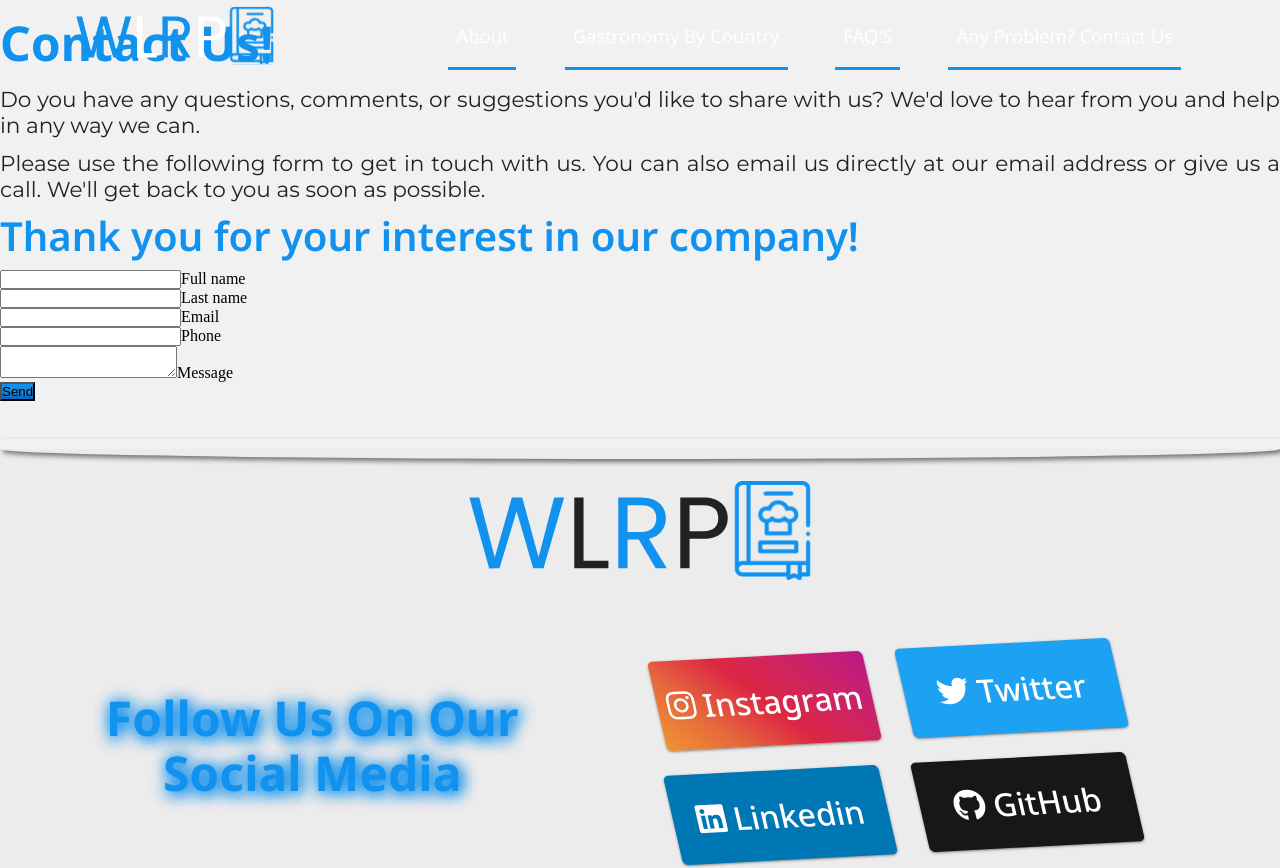
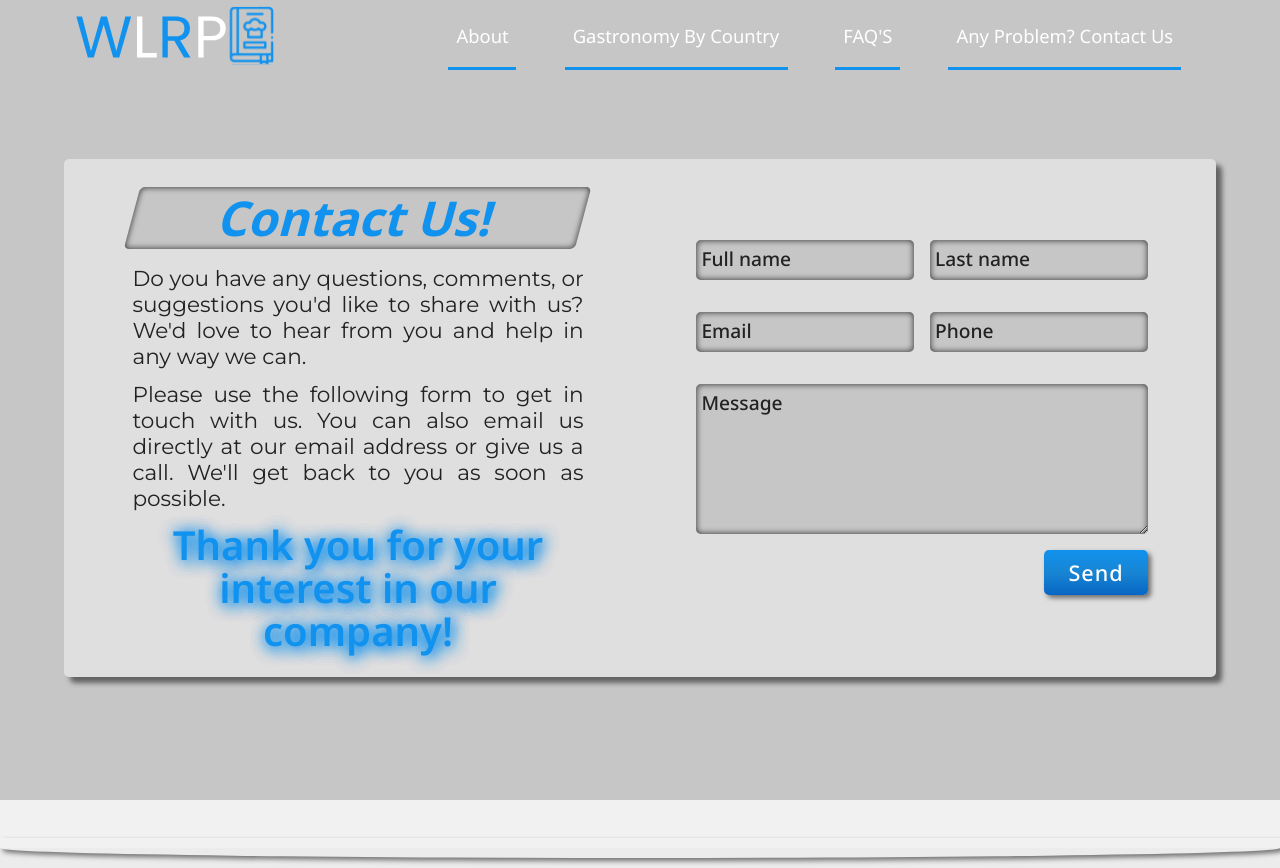
Before and after one commit to JuanWebDeveloper/WLRP, a Next.js app: page /contact in a window 1280 px wide. Shown: the top 868 px of the page. Built offline with nearby package versions, Linux system fonts and the light colour scheme.

Commit message:
[STYLES] The styles for the contact page have been added to enhance its appearance and readability

```diff
--- /dev/null
+++ b/views/scss/pages/contact/_contact.scss
@@ -0,0 +1,169 @@
+.contact-us {
+  background-color: darken($tertiary, 15);
+  display: grid;
+  min-height: 100vh;
+  position: relative;
+  place-items: center;
+  padding-top: 2.2rem;
+  width: 100vw;
+
+  .content {
+    align-items: center;
+    background-color: darken($tertiary, 5);
+    border-radius: 5px;
+    box-shadow: $shadow-secondary;
+    display: flex;
+    flex-wrap: wrap;
+    justify-content: space-around;
+    position: relative;
+    padding: $pad-half;
+    width: 90%;
+
+    .contact-text {
+      position: relative;
+      width: 40%;
+
+      h2,
+      h3 {
+        text-align: center;
+      }
+
+      h2 {
+        span {
+          display: block;
+          background-color: darken($tertiary, 15);
+
+          box-shadow: inset -2px -2px 5px rgba($black, 0.5), inset 2px 2px 5px rgba($black, 0.5);
+          border-radius: 5px;
+          position: relative;
+          padding: 0.25rem;
+          transform: skew(-15deg);
+          transition: $transition-bezier;
+
+          &:hover {
+            transform: skew(5deg);
+          }
+        }
+      }
+
+      h3 {
+        text-shadow: $shadow-secondary-text;
+      }
+
+      @media (max-width: 990px) {
+        width: 80%;
+      }
+
+      @media (max-width: 550px) {
+        width: 100%;
+      }
+    }
+
+    .contact-form {
+      display: flex;
+      flex-wrap: wrap;
+      justify-content: space-between;
+      position: relative;
+      width: 40%;
+
+      .form-item_container {
+        position: relative;
+        margin-bottom: $mrg-double;
+        width: calc(50% - $mrg-quarter);
+
+        input,
+        textarea {
+          background-color: darken($tertiary, 15);
+          box-shadow: inset -2px -2px 5px rgba($black, 0.5), inset 2px 2px 5px rgba($black, 0.5);
+          border: none;
+          border-radius: 5px;
+          color: $black;
+          font-size: toRem(1.2);
+          font-family: $family-text;
+          font-weight: 500;
+          outline: none;
+          padding: $pad-quarter;
+          width: 100%;
+
+          &:focus + label,
+          &:not(:placeholder-shown) + label {
+            color: $blue;
+            font-weight: 600;
+            transform: translateY(-25px) scale(0.95);
+            transform-origin: top left;
+          }
+
+          @media (max-width: 990px) {
+            padding: $pad-half;
+          }
+        }
+
+        label {
+          color: $black;
+          cursor: pointer;
+          font-size: toRem(1.2);
+          font-family: $family-title;
+          font-weight: 500;
+          left: 5px;
+          position: absolute;
+          top: 0;
+          transform: translateY(5px);
+          transition: $transition-bezier;
+
+          @media (max-width: 990px) {
+            transform: translateY(10px);
+          }
+        }
+
+        &:nth-child(5) {
+          margin-bottom: $mrg-half;
+          width: 100%;
+
+          textarea {
+            min-height: 150px;
+            max-height: 200px;
+            min-width: 100%;
+            max-width: 100%;
+          }
+        }
+
+        @media (max-width: 550px) {
+          width: 100%;
+        }
+      }
+
+      button {
+        box-shadow: $shadow-tertiary;
+        border: none;
+        border-radius: 5px;
+        color: $white;
+        font-family: $family-title;
+        font-weight: 500;
+        font-size: toRem(1.35);
+        letter-spacing: 1px;
+        margin-left: auto;
+        padding: $pad-quarter $pad-onehalf;
+        transition: $transition-bezier;
+
+        &:hover {
+          box-shadow: $shadow-secondary;
+          letter-spacing: 2px;
+          scale: 1.04;
+        }
+      }
+
+      @media (max-width: 990px) {
+        margin-top: $mrg-triple;
+        width: 80%;
+      }
+
+      @media (max-width: 550px) {
+        width: 100%;
+      }
+    }
+  }
+
+  @media (max-width: 700px) {
+    padding: 5.5rem 0;
+  }
+}
--- a/views/scss/styles.scss
+++ b/views/scss/styles.scss
@@ -30,3 +30,6 @@
 
 // Import FAQ'S page component styles
 @import './pages/faqs/faqs';
+
+// Import contact page component styles
+@import './pages/contact/contact';
```
